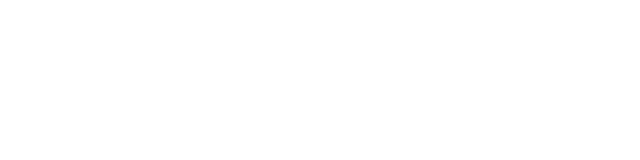
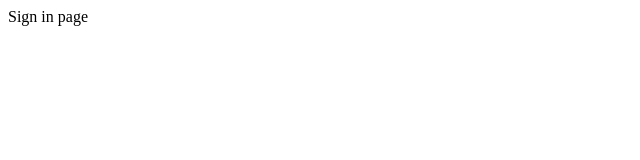
Before and after one commit to dta-byte/BrideTalk, a React (Create React App) app in the folder bridetalk_project/: page /create-user in a window 1280 px wide. Before the commit this address had no page. Shown: the top 160 px of the page, without its empty margins (0-640 px from the left). Built offline with nearby package versions, Linux system fonts and the light colour scheme.

Commit message:
create user page, log in page, home page and route

```diff
--- a/bridetalk_project/src/components/pages/HomePage/HomePage.jsx
+++ b/bridetalk_project/src/components/pages/HomePage/HomePage.jsx
@@ -1,11 +1,7 @@
 import { PrimaryButton } from "../../atoms"
-import { useState } from "react";
+
 
 export const HomePage = () => {
-
-
-
-
     return (
         <div>
        <PrimaryButton>{"Knappe navn"}</PrimaryButton>
--- a/bridetalk_project/src/components/pages/MasterLayout.jsx
+++ b/bridetalk_project/src/components/pages/MasterLayout.jsx
@@ -1,6 +1,8 @@
 import { BrowserRouter, Routes, Route } from "react-router-dom";
 
-import { HomePage } from "./HomePage/HomePage";
+import { HomePage } from "./homepage/HomePage";
+import { LoginPage } from "./login/LogInPage";
+import { CreateUserPage } from "./create-user/CreateUserPage";
 
 export const MasterLayout = () => {
     return (
@@ -9,10 +11,16 @@
 
             <Routes>
             {/* Public route for HomePage */}
-            <Route path="/" element={<HomePage />}>
+            <Route path="/" element={<HomePage />}></Route>
 
-            </Route>
+            {/* Public route for LogIn page */}
+            <Route path="/login" element={<LoginPage />}></Route>
+
+            {/* Public route for Create User page */}
+            <Route path="/create-user" element={<CreateUserPage />}></Route>
+
             </Routes>
+
         </BrowserRouter>
         </>
     )
--- /dev/null
+++ b/bridetalk_project/src/components/pages/create-user/CreateUserPage.jsx
@@ -0,0 +1,8 @@
+export const CreateUserPage = () => {
+    return (
+        <div>
+      Sign in page
+      </div>
+
+    )
+}
--- a/bridetalk_project/src/components/pages/index.js
+++ b/bridetalk_project/src/components/pages/index.js
@@ -1,3 +1,7 @@
-import { HomePage } from "./HomePage/HomePage";
+import { HomePage } from "./homepage/HomePage";
+import { LoginPage } from "./login/LogInPage";
+import { CreateUserPage } from "./create-user/CreateUserPage";
 
+export { CreateUserPage }
 export { HomePage }
+export { LoginPage }
--- /dev/null
+++ b/bridetalk_project/src/components/pages/login/LogInPage.jsx
@@ -0,0 +1,10 @@
+
+
+export const LoginPage = () => {
+    return (
+        <div>
+      LogIn page
+      </div>
+
+    )
+}
```
